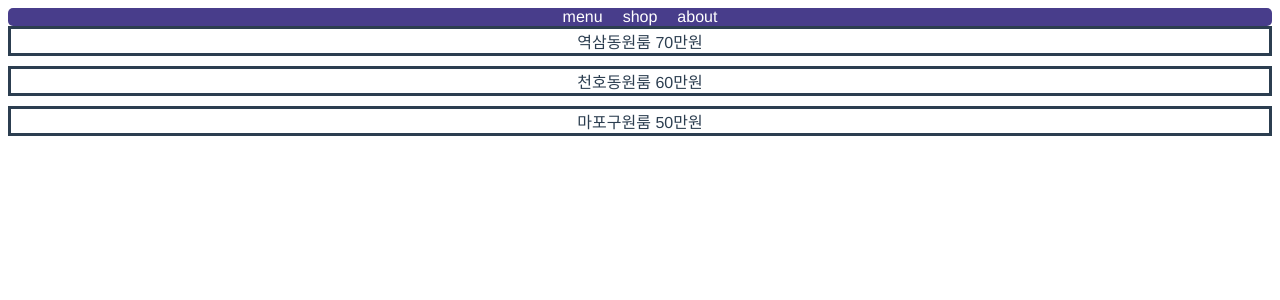
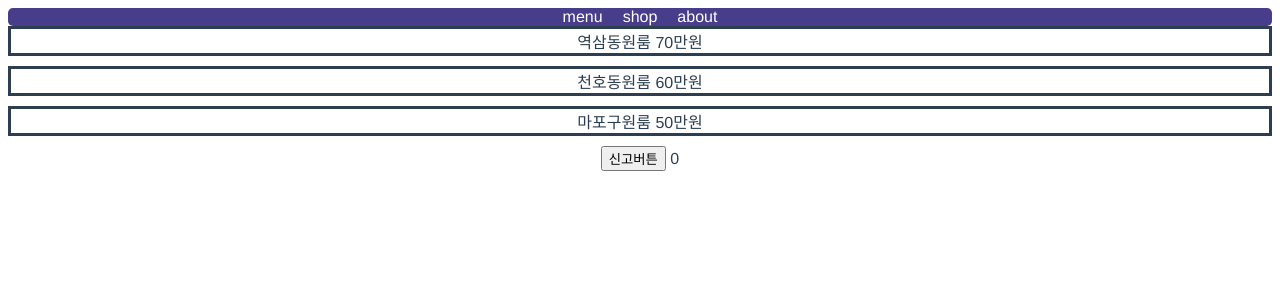
Before and after one commit to murphybread/dongsan, a Vue app: page / in a window 1280 px wide. Shown: the top 300 px of the page. Built offline with nearby package versions, Linux system fonts and the light colour scheme.

Commit message:
feat: event handler 클릭

```diff
--- a/src/App.vue
+++ b/src/App.vue
@@ -14,6 +14,7 @@
 
 
 
+    <button @click="reports++"> 신고버튼</button> <span>{{ reports }}</span>
 
 </template>
 
@@ -24,6 +25,7 @@ export default {
   name: 'App',
   data(){
     return{
+      reports: 0,
       menus: ['menu', 'shop' ,'about'],
       products : ['역삼동원룸', '천호동원룸', '마포구원룸'],
       prices: [70,60,50 ]
```
